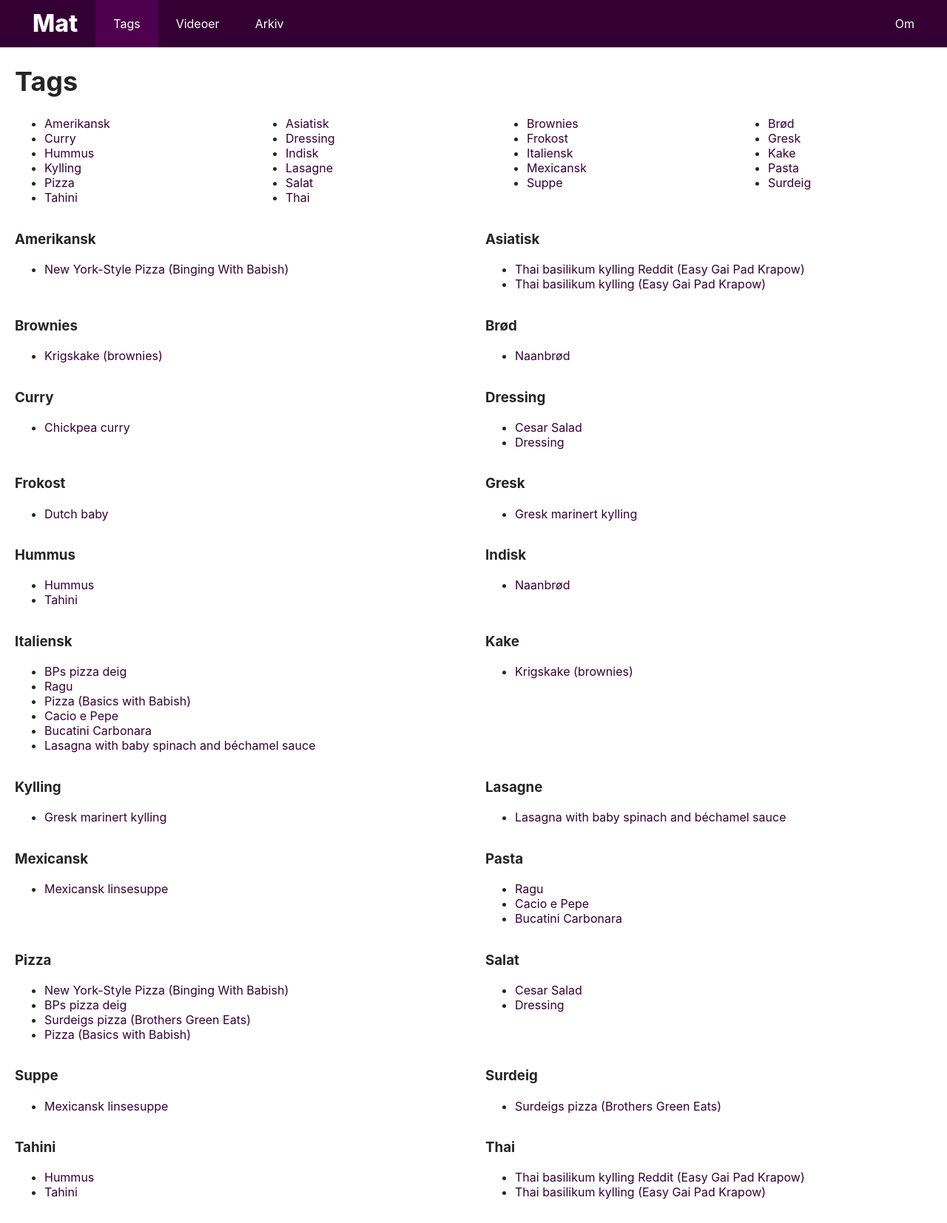
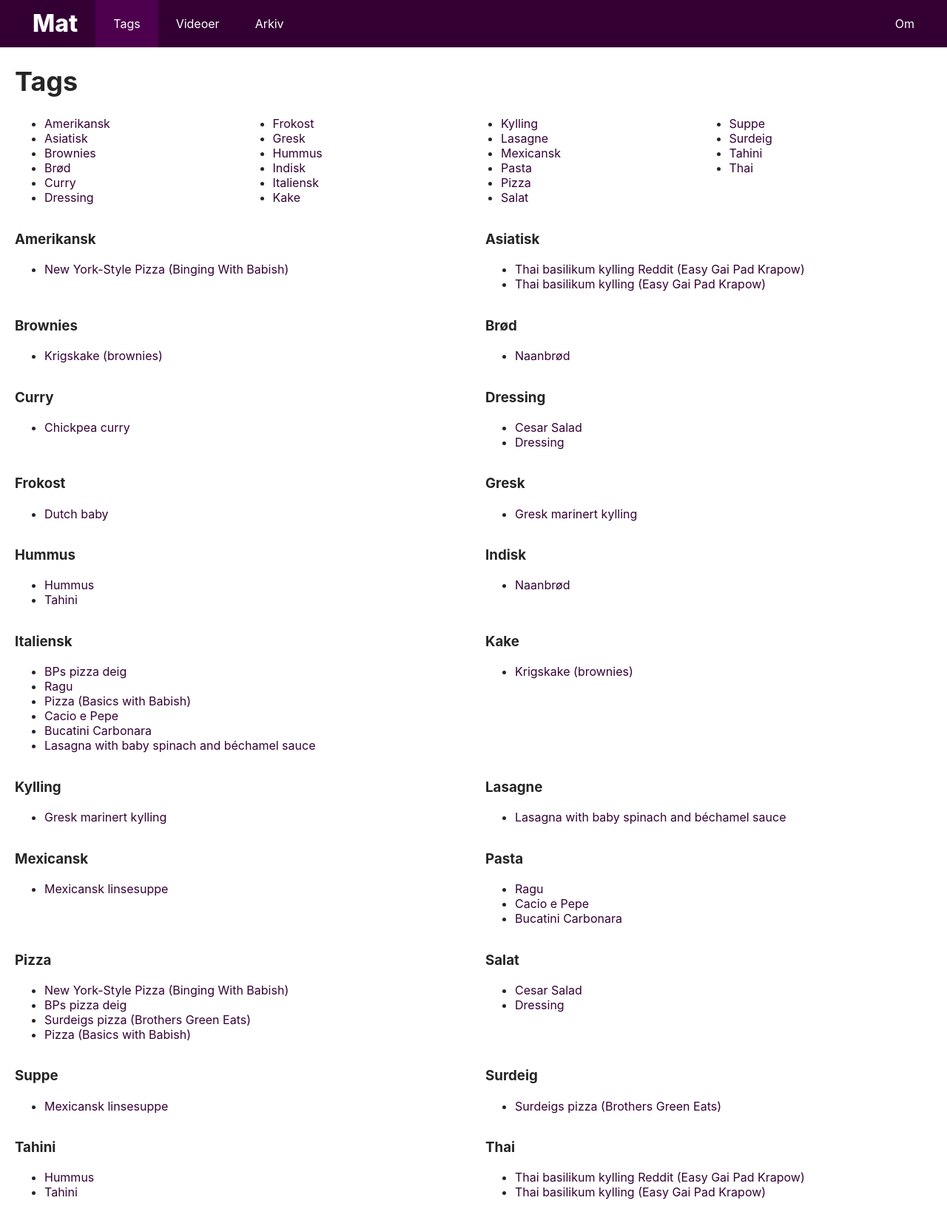
Before and after one commit to rub1/mat.cvar.no, a Jekyll site: the page built from _pages/tags.html, in a window 1280 px wide. Shown: the whole page at 74% size. Built offline with Jekyll 4.4.1, drawn with Linux system fonts in a browser that asks for light colours.

Commit message:
Fixed annonying sorintg in tags page

```diff
--- a/_sass/_modules/island.scss
+++ b/_sass/_modules/island.scss
@@ -20,9 +20,7 @@
 }
 
 .grid-fourth {
-	$local-width: ($default-width/4)-$default-size;
-	display: grid;
-	grid-template-columns: $local-width $local-width $local-width $local-width;
-	grid-column-gap: $default-size*2;
-	// grid-template-rows: auto;
+	column-count: 4;
+	column-width: 25%;
+	column-gap: $default-size*2 + 2px;
 }
```
Also changed, not shown: README.md (+6 -8 lines), _includes/head.html (line endings or trailing spaces).
